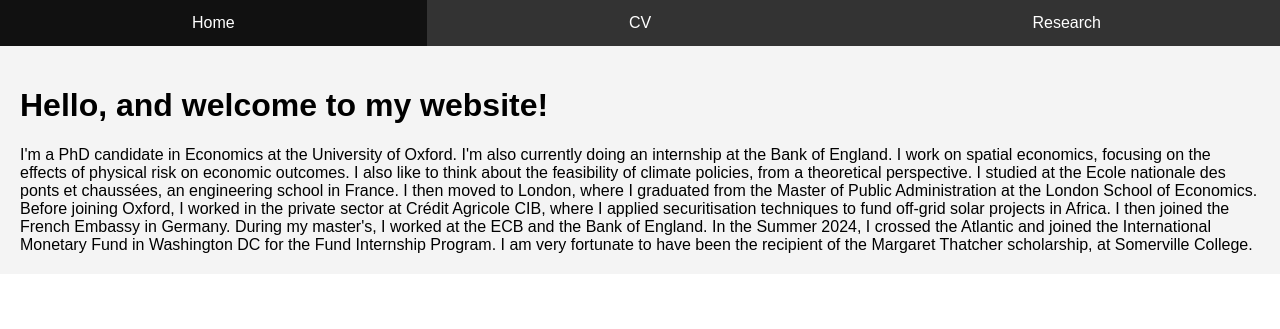
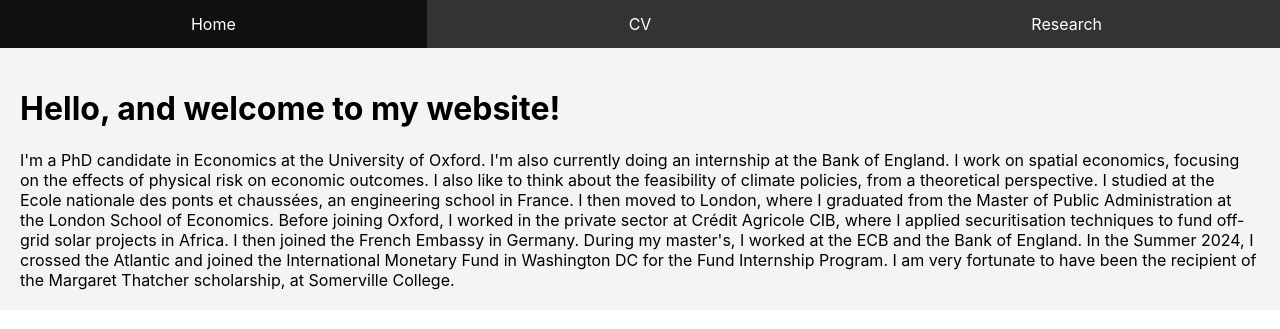
Before and after one commit to JulietteCx/juliettecx.github.io, a Jekyll site: the page built from _pages/index.html, in a window 1280 px wide. Shown: the top 329 px of the page. Built offline with Jekyll 4.4.1, drawn with Linux system fonts in a browser that asks for light colours.

Commit message:
Update style.css

```diff
--- a/assets/style.css
+++ b/assets/style.css
@@ -1,7 +1,7 @@
 /* Reset body margins and padding */
 body {
   margin: 0;
-  font-family: sans-serif;
+  font-family: -apple-system, ".SFNSText-Regular", "San Francisco", "Roboto", "Segoe UI", "Helvetica Neue", "Lucida Grande", Arial, sans-serif;
   padding: 0;
 }
 
```
